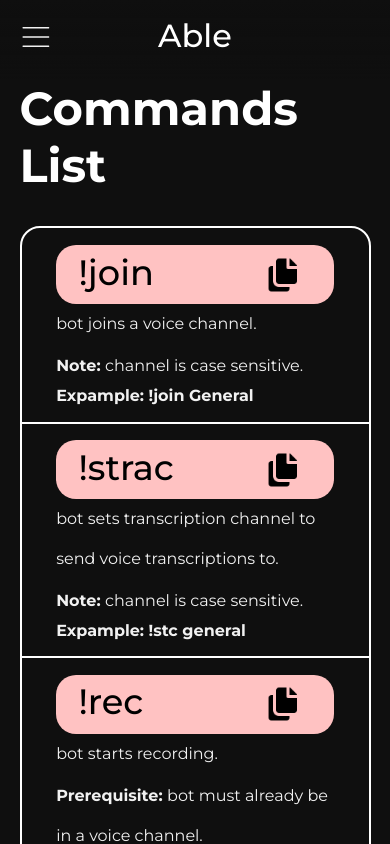
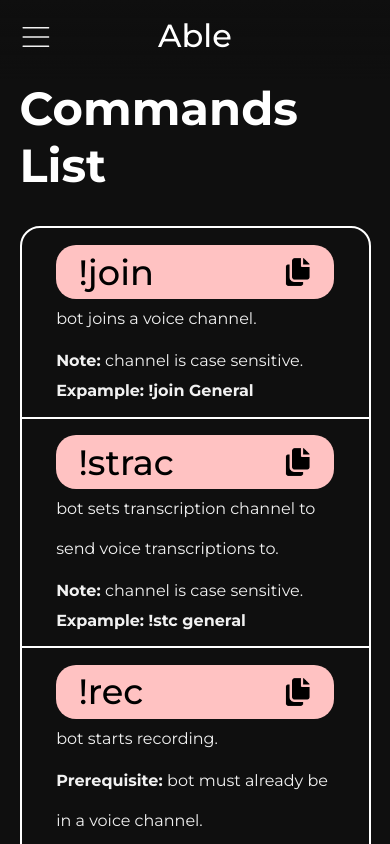
Before and after one commit to lpandccxr/Dbot-frontend, a React (Vite) app: page /commands in a window 390 px wide. Shown: the top 844 px of the page. Built offline with nearby package versions, Linux system fonts and the light colour scheme.

Commit message:
style adjust of the tablet view of commands page

```diff
--- a/src/pages/Commands/Commands.scss
+++ b/src/pages/Commands/Commands.scss
@@ -102,6 +102,7 @@
     display: flex;
     padding: 3% 10%;
     justify-content: space-between;
+    align-items: center;
     color: black;
     font-size: min(2.5rem, 2.2vw);
     font-weight: 500;
@@ -109,6 +110,9 @@
 
     @include desktop {
       font-size: 2.6vw;
+    }
+    @include tablet {
+      font-size: min(1.9rem, 3.6vw);
     }
     @include mobile {
       font-size: 2.2rem;
@@ -131,7 +135,7 @@
       height: 90%;
 
       @include tablet {
-        height: 75%;
+        height: 30px;
       }
     }
 
```
